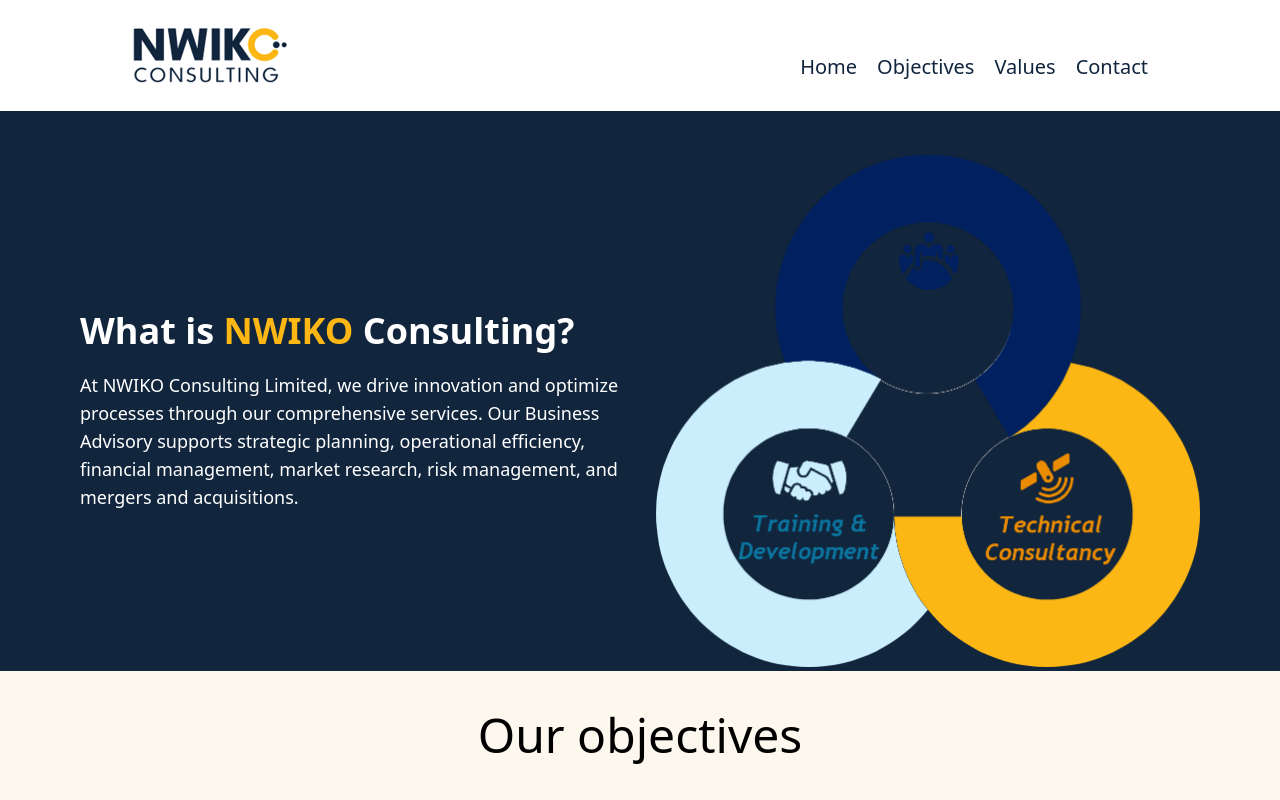
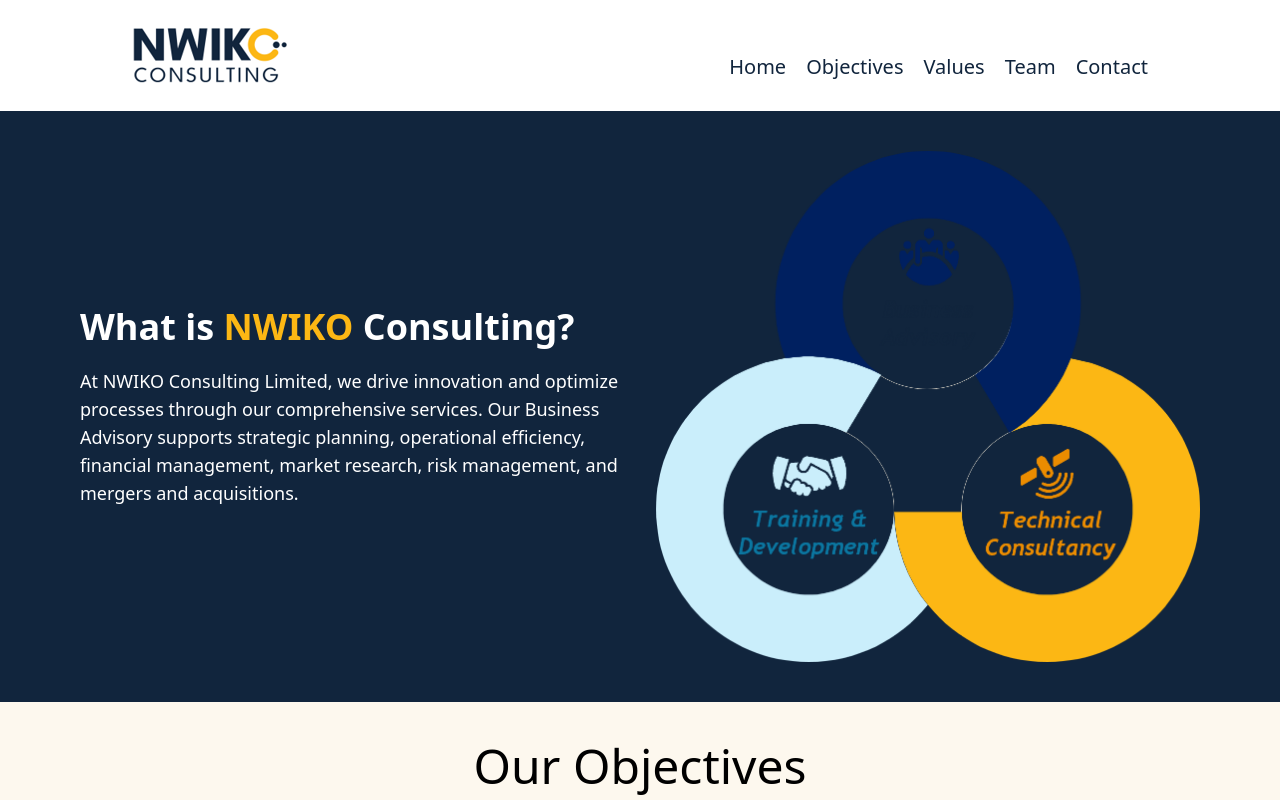
Before and after one commit to amarachi-nwokocha/Nwiko-consulting, a React (Vite) app: page / in a window 1280 px wide. Shown: the top 800 px of the page. Built offline with nearby package versions, Linux system fonts and the light colour scheme.

Commit message:
dits made to objectives and header

```diff
--- a/src/App.jsx
+++ b/src/App.jsx
@@ -4,6 +4,7 @@
 import Objectives from "./Components/Objectives";
 import Reasons from "./Components/Reasons";
 import Values from "./Components/Values";
+import Team from "./Components/Team";
 
 function App() {
   return (
@@ -23,6 +24,9 @@
           <div>
             <Reasons />
           </div>
+          <div id="team">
+            <Team />
+          </div>
         </main>
       </div>
     </>
--- a/src/Components/Header.jsx
+++ b/src/Components/Header.jsx
@@ -2,7 +2,7 @@
 import values from "../assets/values.png";
 const Header = () => {
   return (
-    <div className="min-h-[70vh] bg-blue flex flex-col md:flex-row md:justify-between md:items-center md:px-20 px-5 pt-10">
+    <div className="min-h-[70vh] bg-blend-saturation bg-blue flex flex-col md:flex-row md:justify-between md:items-center md:px-20 px-5 py-10">
       <div className="md:w-2/4 text-white md:mr-8  ">
         <h2 className="text-4xl mb-5 hover:cursor-pointer w-fit hover:border-b-4 hover:border-b-yellow font-semibold">What is <span className="text-yellow">NWIKO</span> Consulting?</h2>
         <p className="text-start text-lg">
--- a/src/Components/Navbar.jsx
+++ b/src/Components/Navbar.jsx
@@ -46,15 +46,15 @@
           >
             Values
           </Link>
-          {/* <Link
-            to="Mission"
+          <Link
+            to="team"
             spy={true}
             smooth={true}
             duration={500}
             className="text-blue text-[20px] hover:text-yellow transition-all"
           >
-            Mission
-          </Link> */}
+           Team
+          </Link>
           <Link
             to="contact"
             spy={true}
@@ -105,13 +105,13 @@
           Values
         </Link>
         <Link
-          to="Mission"
+          to="team"
           spy={true}
           smooth={true}
           duration={500}
           className="text-blue text-[20px] hover:text-yellow transition-all"
         >
-          Mission
+          team
         </Link>
         <Link
           to="contact"
--- a/src/Components/Objectives.jsx
+++ b/src/Components/Objectives.jsx
@@ -5,7 +5,7 @@
     <div className="min-h-[70vh] md:px-10 px-5 pt-10 bg-brightBackGround mb-10">
       <div>
         <h2 className="text-5xl mb-5 hover:cursor-pointer text-bold text-center">
-          Our objectives{" "}
+          Our Objectives{" "}
         </h2>
       </div>
       <div className="flex flex-col md:flex-row md:justify-between gap-4 md:items-center  px-5 pt-10">
--- a/src/Components/Reasons.jsx
+++ b/src/Components/Reasons.jsx
@@ -5,7 +5,7 @@
 import why3 from "../assets/why3.png";
 const Reasons = () => {
   return (
-    <div className="min-h-[70vh] md:px-10 px-5 pt-10 bg-brightBackGround mb-10">
+    <div className="min-h-[70vh] md:px-10 px-5 pt-10 bg-brightBackGround">
       <div className="md:px-20 px-5 pt-10">
         <h2 className="text-4xl mb-5 hover:cursor-pointer w-fit hover:border-b-4 hover:border-b-blue font-semibold">
           Why <span className="text-yellow">NWIKO</span> Consulting ?
--- /dev/null
+++ b/src/Components/Team.jsx
@@ -0,0 +1,43 @@
+import React from "react";
+
+const Team = () => {
+  return (
+    <div className="min-h-[70vh] bg-blue md:px-20 px-5 pt-10 pb-10">
+      <div className="text-center my-5 md:mb-20 text-white text-5xl">
+        <h2>
+          Meet The <span className="text-yellow">Team</span>
+        </h2>
+      </div>
+
+      <div className="flex flex-col-reverse  ml-6 md:ml-0  lg:flex-row md:justify-around ">
+        <div className="grid gap-96 md:gap-4 snap-x mt-14 md:mt-0 grid-cols-4 overflow-auto  md:grid-cols-2">
+          {/* card1 */}
+          <div className="p-4 snap-start mx-10 md:mx-0 w-72">
+            <p className="text-md text-white">
+              “Participating in the design contest on was a game-changer for my
+              career. The exposure and recognition I received opened doors to
+              exciting opportunities and collaborations. It's a platform that
+              truly values and celebrates design talent.”{" "}
+            </p>
+            <div className="flex  mt-10 justify-between">
+              <div className="flex">
+                {/* <img src={eclipse} alt="" /> */}
+                <div className="leading-0 pl-3">
+                  <p className="font-bold">Sarah C</p>
+                  <span className="text-sm text-[#9F9393]">
+                    Graphic designer
+                  </span>
+                </div>
+              </div>
+              <div>
+                {/* <img src={} alt="" /> */}
+              </div>
+            </div>
+          </div>
+        </div>
+      </div>
+    </div>
+  );
+};
+
+export default Team;
```
